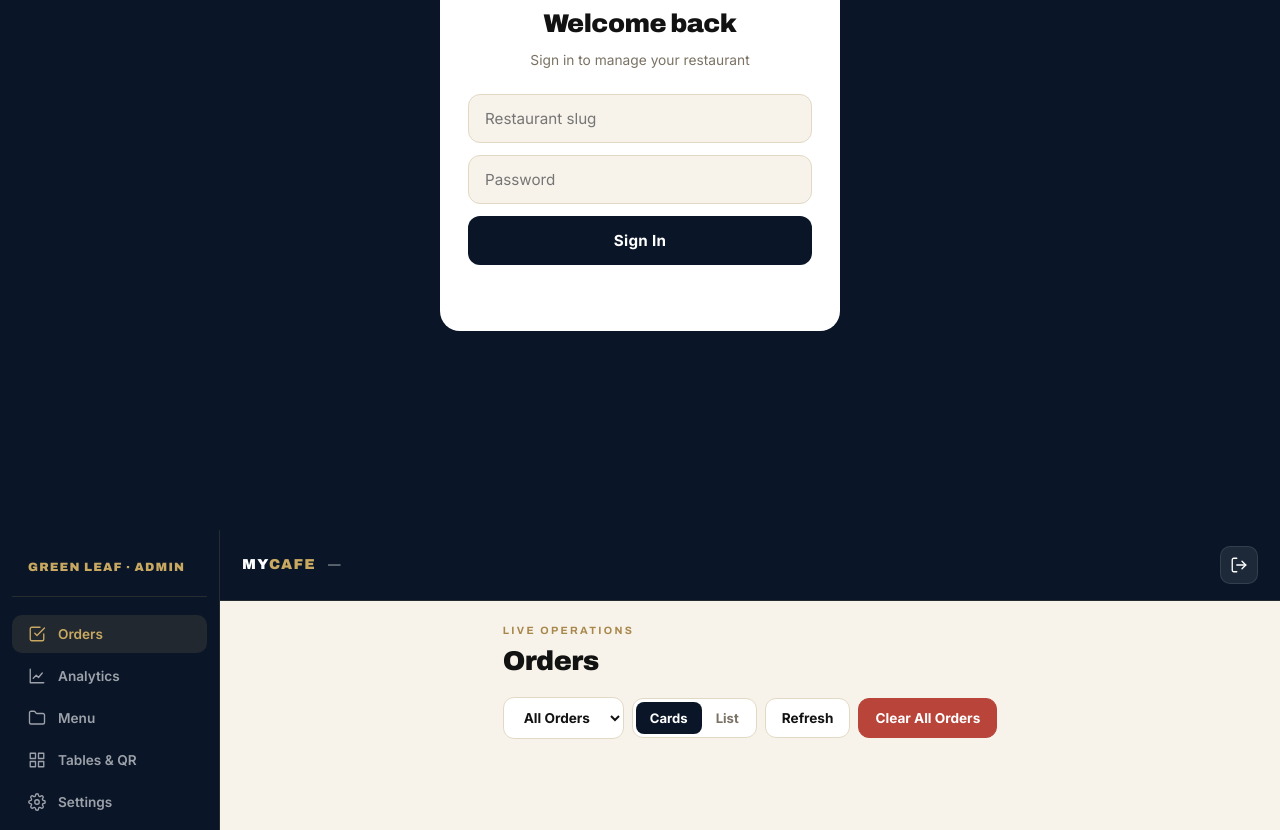
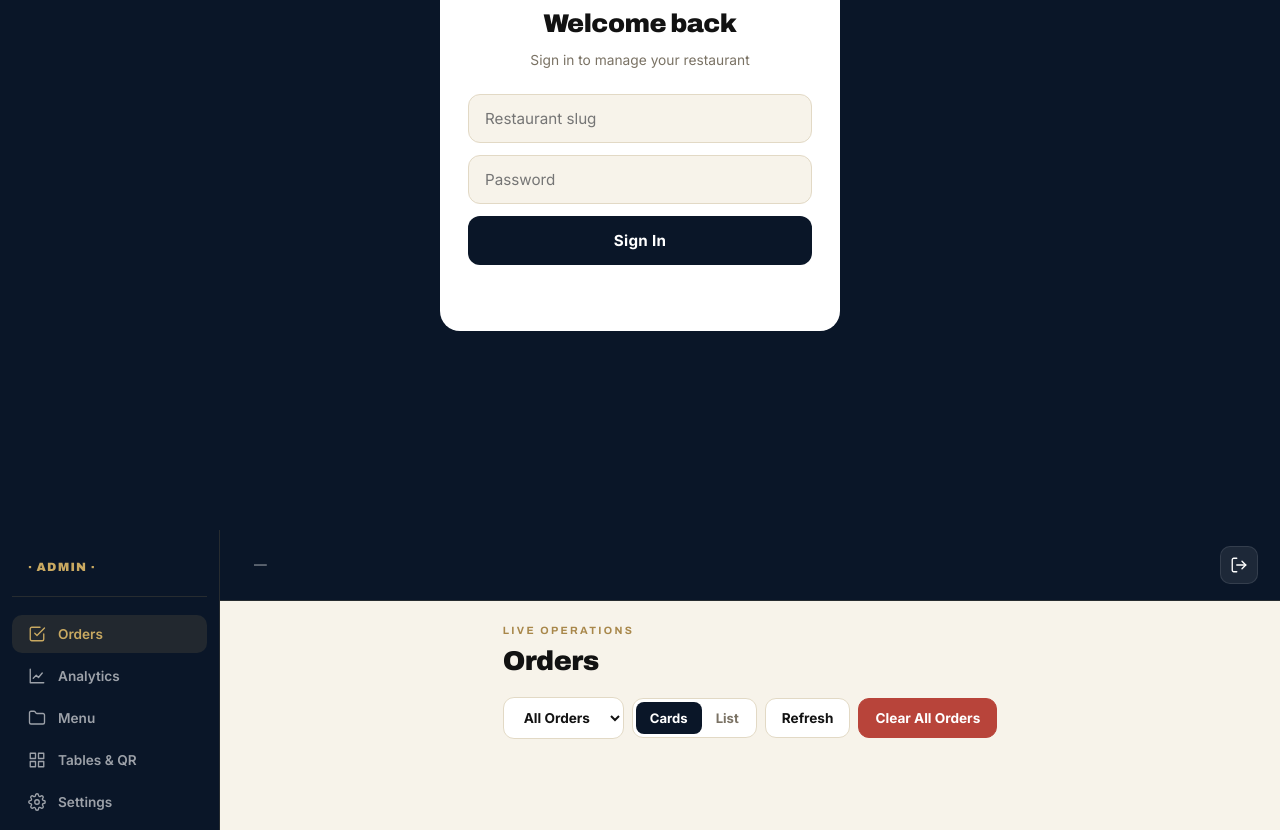
Before and after one commit to saadcs2026-cs/Sample-Restaurant, a website: page public/admin.html in a window 1280 px wide. Shown: the part 270-1100 px from the top of the page. Drawn offline with Linux system fonts and the light colour scheme.

Commit message:
Update admin.html

```diff
--- a/public/admin.html
+++ b/public/admin.html
@@ -3,7 +3,7 @@
 <head>
 <meta charset="UTF-8">
 <meta name="viewport" content="width=device-width,initial-scale=1">
-<title>Admin — The Green Leaf Café</title>
+<title>Admin - My Café</title>
 <link rel="preconnect" href="https://fonts.googleapis.com">
 <link rel="preconnect" href="https://fonts.gstatic.com" crossorigin>
 <link href="https://fonts.googleapis.com/css2?family=Archivo:wght@400;500;600;700;800;900&family=Inter:wght@400;500;600;700&display=swap" rel="stylesheet">
@@ -309,7 +309,7 @@ input,select,textarea{font-family:inherit}
 
 <div class="app" id="app">
   <aside class="rail">
-    <div class="rail-brand">GREEN LEAF · ADMIN</div>
+    <div class="rail-brand">· ADMIN ·</div>
     <button class="rail-btn on" data-v="orders">
       <svg viewBox="0 0 24 24"><path d="M9 11l3 3L22 4"/><path d="M21 12v7a2 2 0 0 1-2 2H5a2 2 0 0 1-2-2V5a2 2 0 0 1 2-2h11"/></svg>
       <span>Orders</span>
@@ -334,7 +334,7 @@ input,select,textarea{font-family:inherit}
 
   <header class="topbar">
     <div class="topbar-left">
-      <div class="brand">My<span class="dot">Cafe</span></div>
+      <div class="brand"><span class="dot"></span></div>
       <div class="rname" id="rname">—</div>
     </div>
     <div class="topbar-right">
```
